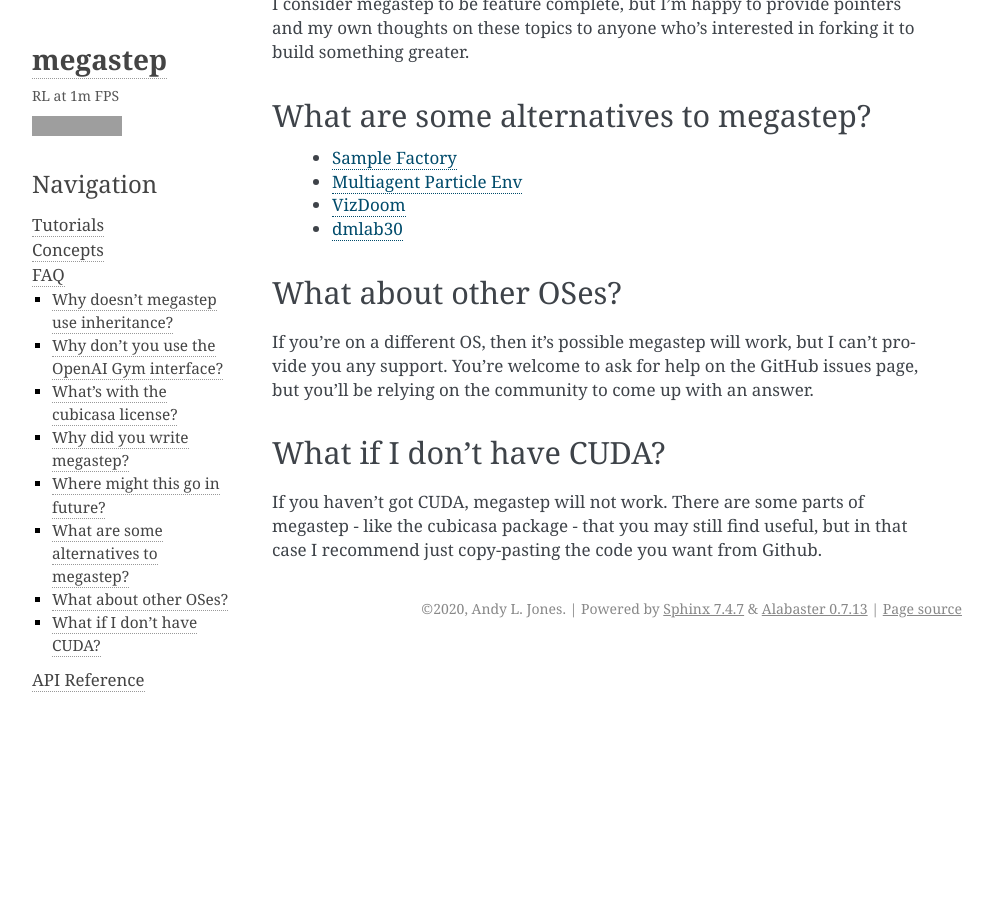
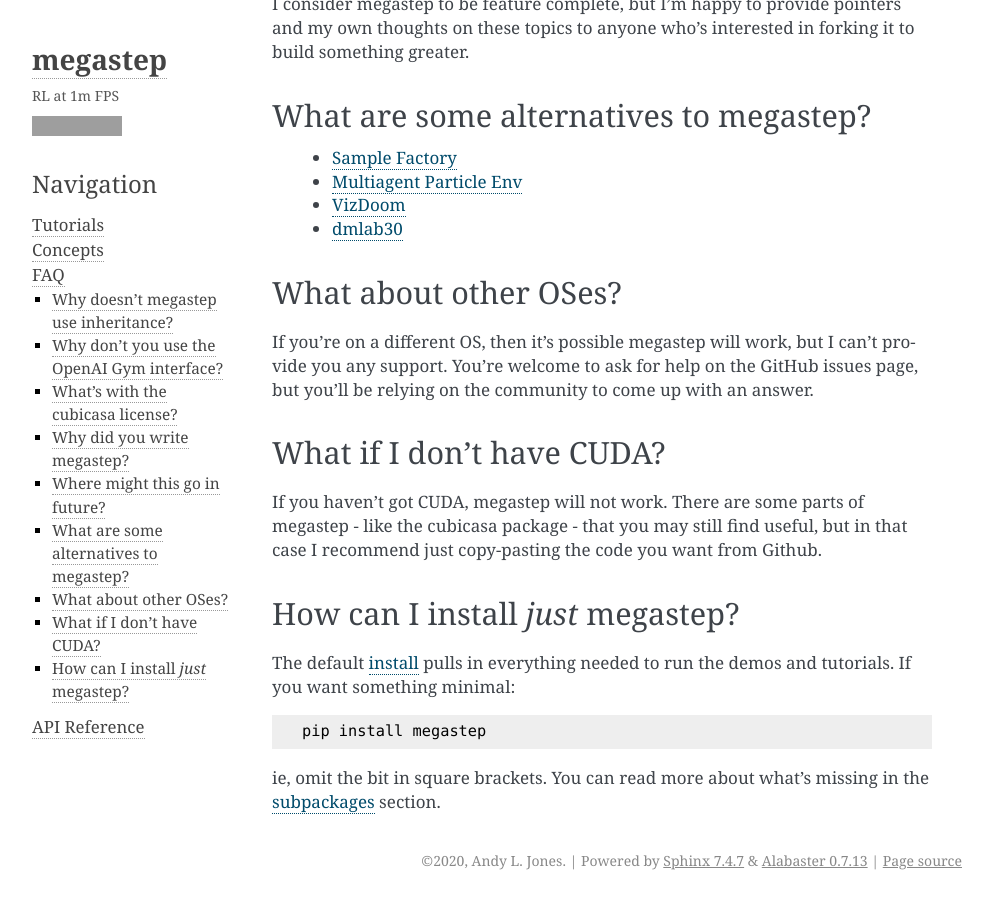
Before and after one commit to andyljones/megastep, a Sphinx documentation site: the page built from docs/faq.rst, in a window 1280 px wide and 900 px high, scrolled down 2804 px. Shown: the whole window, without its empty margins (148-1141 px from the left). Built offline with Sphinx 7.4.7, drawn with Linux system fonts in a browser that asks for light colours; grey boxes are pictures that could not be loaded.

Commit message:
Improves install instructions

```diff
--- a/docs/concepts.rst
+++ b/docs/concepts.rst
@@ -356,6 +356,7 @@
 
 Subpackages
 ===========
+
 TODO-DOCS Subpackages concept
 
 .. _spaces:
--- a/docs/faq.rst
+++ b/docs/faq.rst
@@ -122,3 +122,13 @@
 --------------------------
 If you haven't got CUDA, megastep will not work. There are some parts of megastep - like the cubicasa package -
 that you may still find useful, but in that case I recommend just copy-pasting the code you want from Github.
+
+How can I install *just* megastep?
+----------------------------------
+The default :ref:`install <install>` pulls in everything needed to run the demos and tutorials. If you want something
+minimal::
+
+    pip install megastep
+
+ie, omit the bit in square brackets. You can read more about what's missing in the :ref:`subpackages <subpackages>`
+section.
--- a/docs/tutorials/playing.rst
+++ b/docs/tutorials/playing.rst
@@ -15,7 +15,7 @@
 :ref:`Install megastep <install>` and record an untrained :mod:`~megastep.demo` agent::
 
     from megastep.demo import *
-    env = envfunc(1)
+    env = explorer.Explorer(1)
     agent = Agent(env).cuda()
     demo(env=env, agent=agent, length=64)
 
```
Also changed, not shown: docs/index.rst (+6 -3 lines), 1 other file.
